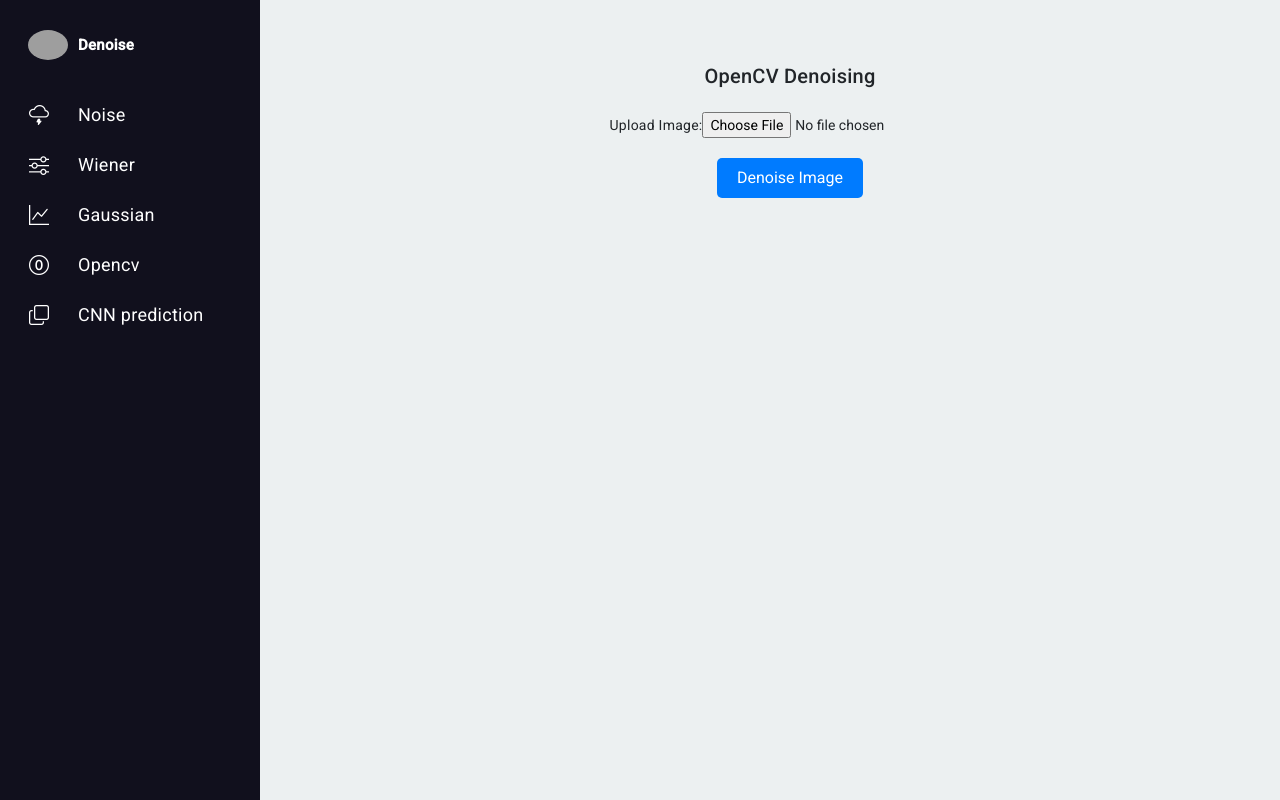
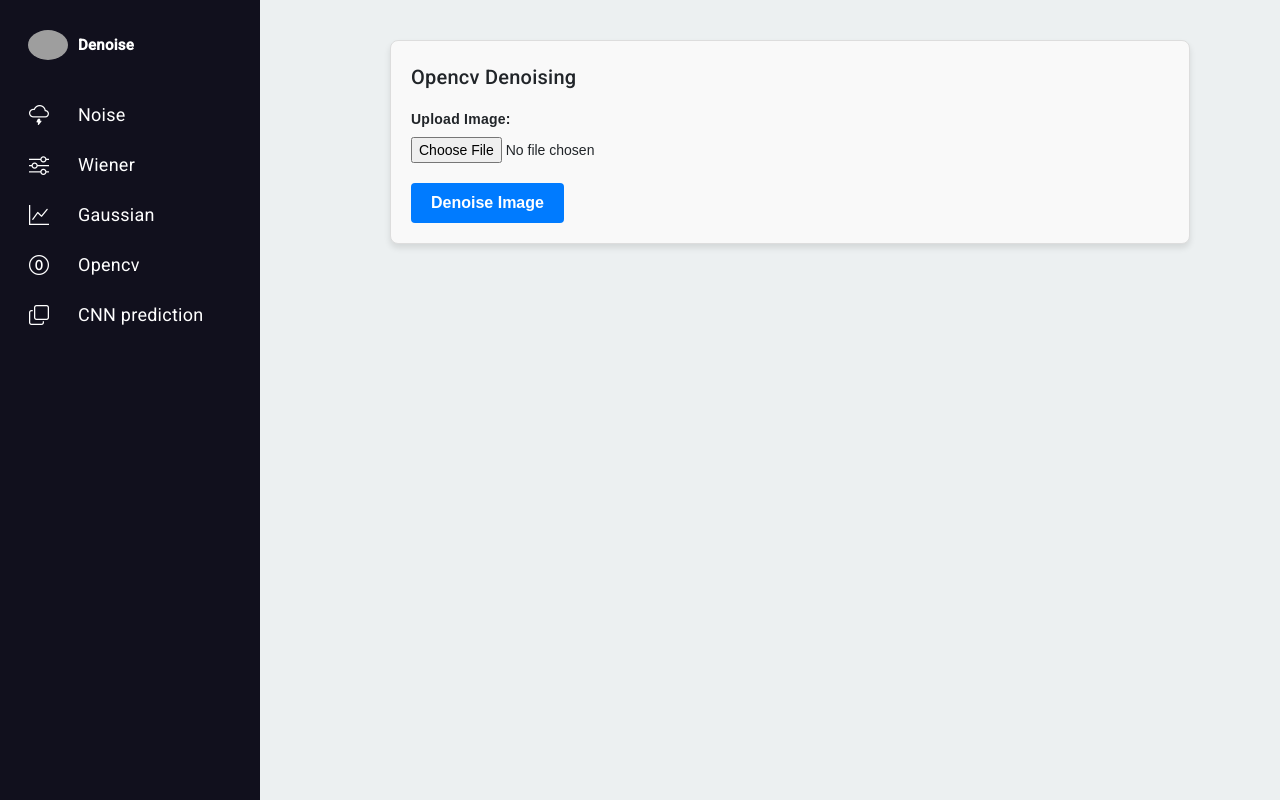
Before and after one commit to vision-artificielle/frontend, an Angular app: page /opencv in a window 1280 px wide. Built offline with nearby package versions, Linux system fonts and the light colour scheme; grey boxes are pictures that could not be loaded.

Commit message:
better ui

```diff
--- /dev/null
+++ b/src/app/components/loader/loader.component.html
@@ -0,0 +1,10 @@
+<div class="dot-spinner">
+    <div class="dot-spinner__dot"></div>
+    <div class="dot-spinner__dot"></div>
+    <div class="dot-spinner__dot"></div>
+    <div class="dot-spinner__dot"></div>
+    <div class="dot-spinner__dot"></div>
+    <div class="dot-spinner__dot"></div>
+    <div class="dot-spinner__dot"></div>
+    <div class="dot-spinner__dot"></div>
+</div>
--- /dev/null
+++ b/src/app/components/loader/loader.component.scss
@@ -0,0 +1,104 @@
+/* From Uiverse.io by abrahamcalsin */
+.dot-spinner {
+    --uib-size: 2.8rem;
+    --uib-speed: .9s;
+    --uib-color: #183153;
+    position: relative;
+    display: flex;
+    align-items: center;
+    justify-content: flex-start;
+    height: var(--uib-size);
+    width: var(--uib-size);
+  }
+
+  .dot-spinner__dot {
+    position: absolute;
+    top: 0;
+    left: 0;
+    display: flex;
+    align-items: center;
+    justify-content: flex-start;
+    height: 100%;
+    width: 100%;
+  }
+
+  .dot-spinner__dot::before {
+    content: '';
+    height: 20%;
+    width: 20%;
+    border-radius: 50%;
+    background-color: var(--uib-color);
+    transform: scale(0);
+    opacity: 0.5;
+    animation: pulse0112 calc(var(--uib-speed) * 1.111) ease-in-out infinite;
+    box-shadow: 0 0 20px rgba(18, 31, 53, 0.3);
+  }
+
+  .dot-spinner__dot:nth-child(2) {
+    transform: rotate(45deg);
+  }
+
+  .dot-spinner__dot:nth-child(2)::before {
+    animation-delay: calc(var(--uib-speed) * -0.875);
+  }
+
+  .dot-spinner__dot:nth-child(3) {
+    transform: rotate(90deg);
+  }
+
+  .dot-spinner__dot:nth-child(3)::before {
+    animation-delay: calc(var(--uib-speed) * -0.75);
+  }
+
+  .dot-spinner__dot:nth-child(4) {
+    transform: rotate(135deg);
+  }
+
+  .dot-spinner__dot:nth-child(4)::before {
+    animation-delay: calc(var(--uib-speed) * -0.625);
+  }
+
+  .dot-spinner__dot:nth-child(5) {
+    transform: rotate(180deg);
+  }
+
+  .dot-spinner__dot:nth-child(5)::before {
+    animation-delay: calc(var(--uib-speed) * -0.5);
+  }
+
+  .dot-spinner__dot:nth-child(6) {
+    transform: rotate(225deg);
+  }
+
+  .dot-spinner__dot:nth-child(6)::before {
+    animation-delay: calc(var(--uib-speed) * -0.375);
+  }
+
+  .dot-spinner__dot:nth-child(7) {
+    transform: rotate(270deg);
+  }
+
+  .dot-spinner__dot:nth-child(7)::before {
+    animation-delay: calc(var(--uib-speed) * -0.25);
+  }
+
+  .dot-spinner__dot:nth-child(8) {
+    transform: rotate(315deg);
+  }
+
+  .dot-spinner__dot:nth-child(8)::before {
+    animation-delay: calc(var(--uib-speed) * -0.125);
+  }
+
+  @keyframes pulse0112 {
+    0%,
+    100% {
+      transform: scale(0);
+      opacity: 0.5;
+    }
+
+    50% {
+      transform: scale(1);
+      opacity: 1;
+    }
+  }
--- a/src/app/features/opencv/opencv.component.html
+++ b/src/app/features/opencv/opencv.component.html
@@ -1,26 +1,33 @@
 <div class="opencv-container">
-    <h2>OpenCV Denoising</h2>
+  <h2>Opencv Denoising</h2>
 
-    <!-- Upload Image -->
-    <div class="upload-section">
-      <label for="imageUpload">Upload Image:</label>
-      <input type="file" id="imageUpload" (change)="onFileSelected($event)" />
-    </div>
+  <!-- Loader -->
+  <app-loader *ngIf="isLoading"></app-loader>
 
-    <!-- Preview Uploaded Image -->
-    <div class="preview-section" *ngIf="previewUrl">
-      <h3>Preview:</h3>
+  <!-- Upload Section -->
+  <div class="upload-section">
+    <label for="imageUpload">Upload Image:</label>
+    <input type="file" id="imageUpload" (change)="onFileSelected($event)" />
+  </div>
+
+  <!-- Image Display Section -->
+  <div class="image-section" *ngIf="previewUrl || denoisedImageUrl">
+    <div class="image-container" *ngIf="previewUrl">
+      <h3>Original Image:</h3>
       <img [src]="previewUrl" alt="Selected Image" class="image-preview" />
     </div>
-
-    <!-- Denoise Button -->
-    <button class="denoise-button" (click)="denoiseImage()" [disabled]="isLoading">
-      {{ isLoading ? 'Processing...' : 'Denoise Image' }}
-    </button>
-
-    <!-- Denoised Image -->
-    <div class="result-section" *ngIf="denoisedImageUrl">
+    <div class="image-container" *ngIf="denoisedImageUrl">
       <h3>Denoised Image:</h3>
       <img [src]="denoisedImageUrl" alt="Denoised Image" class="image-preview" />
     </div>
+  </div>
+
+  <!-- Denoise Button -->
+  <button
+    class="denoise-button"
+    (click)="denoiseImage()"
+    [disabled]="isLoading"
+  >
+    {{ isLoading ? 'Processing...' : 'Denoise Image' }}
+  </button>
 </div>
--- a/src/app/features/opencv/opencv.component.scss
+++ b/src/app/features/opencv/opencv.component.scss
@@ -1,32 +1,63 @@
 .opencv-container {
-    text-align: center;
+  font-family: Arial, sans-serif;
+  max-width: 800px;
+  margin: auto;
   padding: 20px;
+  border: 1px solid #ddd;
+  border-radius: 8px;
+  box-shadow: 0 4px 6px rgba(0, 0, 0, 0.1);
+  background-color: #f9f9f9;
 }
 
-  .upload-section,
-  .preview-section,
-  .result-section {
+.upload-section {
+  margin-bottom: 20px;
+  display: flex;
+  flex-direction: column;
+  align-items: flex-start;
+}
+
+.upload-section label {
+  font-weight: bold;
+  margin-bottom: 8px;
+}
+
+.image-section {
+  display: flex;
+  justify-content: space-between;
   margin: 20px 0;
 }
 
+.image-container {
+  text-align: center;
+  flex: 1;
+  margin: 0 10px;
+}
+
 .image-preview {
-    max-width: 80%;
-    max-height: 400px;
-    margin: 10px 0;
+  max-width: 100%;
+  height: auto;
   border: 1px solid #ccc;
+  border-radius: 8px;
+  box-shadow: 0 2px 4px rgba(0, 0, 0, 0.1);
 }
 
 .denoise-button {
   padding: 10px 20px;
   font-size: 16px;
-    color: white;
+  font-weight: bold;
+  color: #fff;
   background-color: #007bff;
   border: none;
-    border-radius: 5px;
+  border-radius: 4px;
   cursor: pointer;
+  transition: background-color 0.3s;
 }
 
 .denoise-button:disabled {
-    background-color: #aaa;
+  background-color: #cccccc;
   cursor: not-allowed;
 }
+
+.denoise-button:hover:not(:disabled) {
+  background-color: #0056b3;
+}
--- a/src/app/features/opencv/opencv.component.ts
+++ b/src/app/features/opencv/opencv.component.ts
@@ -1,11 +1,12 @@
 import { CommonModule } from '@angular/common';
 import { HttpClient } from '@angular/common/http';
 import { Component } from '@angular/core';
+import { LoaderComponent } from "../../components/loader/loader.component";
 
 @Component({
   selector: 'app-opencv',
   standalone: true,
-  imports: [CommonModule],
+  imports: [CommonModule, LoaderComponent],
   templateUrl: './opencv.component.html',
   styleUrl: './opencv.component.scss'
 })
--- a/src/app/features/predict-cnn/predict-cnn.component.html
+++ b/src/app/features/predict-cnn/predict-cnn.component.html
@@ -1,26 +1,33 @@
 <div class="opencv-container">
-    <h2>CNN Denoising</h2>
+  <h2>CNN Denoising</h2>
 
-    <!-- Upload Image -->
-    <div class="upload-section">
-      <label for="imageUpload">Upload Image:</label>
-      <input type="file" id="imageUpload" (change)="onFileSelected($event)" />
-    </div>
+  <!-- Loader -->
+  <app-loader *ngIf="isLoading"></app-loader>
 
-    <!-- Preview Uploaded Image -->
-    <div class="preview-section" *ngIf="previewUrl">
-      <h3>Preview:</h3>
+  <!-- Upload Section -->
+  <div class="upload-section">
+    <label for="imageUpload">Upload Image:</label>
+    <input type="file" id="imageUpload" (change)="onFileSelected($event)" />
+  </div>
+
+  <!-- Image Display Section -->
+  <div class="image-section" *ngIf="previewUrl || denoisedImageUrl">
+    <div class="image-container" *ngIf="previewUrl">
+      <h3>Original Image:</h3>
       <img [src]="previewUrl" alt="Selected Image" class="image-preview" />
     </div>
-
-    <!-- Denoise Button -->
-    <button class="denoise-button" (click)="denoiseImage()" [disabled]="isLoading">
-      {{ isLoading ? 'Processing...' : 'Denoise Image' }}
-    </button>
-
-    <!-- Denoised Image -->
-    <div class="result-section" *ngIf="denoisedImageUrl">
+    <div class="image-container" *ngIf="denoisedImageUrl">
       <h3>Denoised Image:</h3>
       <img [src]="denoisedImageUrl" alt="Denoised Image" class="image-preview" />
     </div>
+  </div>
+
+  <!-- Denoise Button -->
+  <button
+    class="denoise-button"
+    (click)="denoiseImage()"
+    [disabled]="isLoading"
+  >
+    {{ isLoading ? 'Processing...' : 'Denoise Image' }}
+  </button>
 </div>
--- a/src/app/features/predict-cnn/predict-cnn.component.scss
+++ b/src/app/features/predict-cnn/predict-cnn.component.scss
@@ -1,32 +1,63 @@
 .opencv-container {
-    text-align: center;
+  font-family: Arial, sans-serif;
+  max-width: 800px;
+  margin: auto;
   padding: 20px;
+  border: 1px solid #ddd;
+  border-radius: 8px;
+  box-shadow: 0 4px 6px rgba(0, 0, 0, 0.1);
+  background-color: #f9f9f9;
 }
 
-  .upload-section,
-  .preview-section,
-  .result-section {
+.upload-section {
+  margin-bottom: 20px;
+  display: flex;
+  flex-direction: column;
+  align-items: flex-start;
+}
+
+.upload-section label {
+  font-weight: bold;
+  margin-bottom: 8px;
+}
+
+.image-section {
+  display: flex;
+  justify-content: space-between;
   margin: 20px 0;
 }
 
+.image-container {
+  text-align: center;
+  flex: 1;
+  margin: 0 10px;
+}
+
 .image-preview {
-    max-width: 80%;
-    max-height: 400px;
-    margin: 10px 0;
+  max-width: 100%;
+  height: auto;
   border: 1px solid #ccc;
+  border-radius: 8px;
+  box-shadow: 0 2px 4px rgba(0, 0, 0, 0.1);
 }
 
 .denoise-button {
   padding: 10px 20px;
   font-size: 16px;
-    color: white;
+  font-weight: bold;
+  color: #fff;
   background-color: #007bff;
   border: none;
-    border-radius: 5px;
+  border-radius: 4px;
   cursor: pointer;
+  transition: background-color 0.3s;
 }
 
 .denoise-button:disabled {
-    background-color: #aaa;
+  background-color: #cccccc;
   cursor: not-allowed;
 }
+
+.denoise-button:hover:not(:disabled) {
+  background-color: #0056b3;
+}
--- a/src/app/features/predict-cnn/predict-cnn.component.ts
+++ b/src/app/features/predict-cnn/predict-cnn.component.ts
@@ -1,11 +1,12 @@
 import { CommonModule } from '@angular/common';
 import { HttpClient } from '@angular/common/http';
 import { Component } from '@angular/core';
+import { LoaderComponent } from "../../components/loader/loader.component";
 
 @Component({
   selector: 'app-predict-cnn',
   standalone: true,
-  imports: [CommonModule],
+  imports: [CommonModule, LoaderComponent],
   templateUrl: './predict-cnn.component.html',
   styleUrl: './predict-cnn.component.scss'
 })
```
Also changed, not shown: src/app/components/loader/loader.component.ts (added, +12 -0 lines), 1 other file (tests, documents, lock files or other folders). Lines whose indentation alone changed are shown as unchanged.
